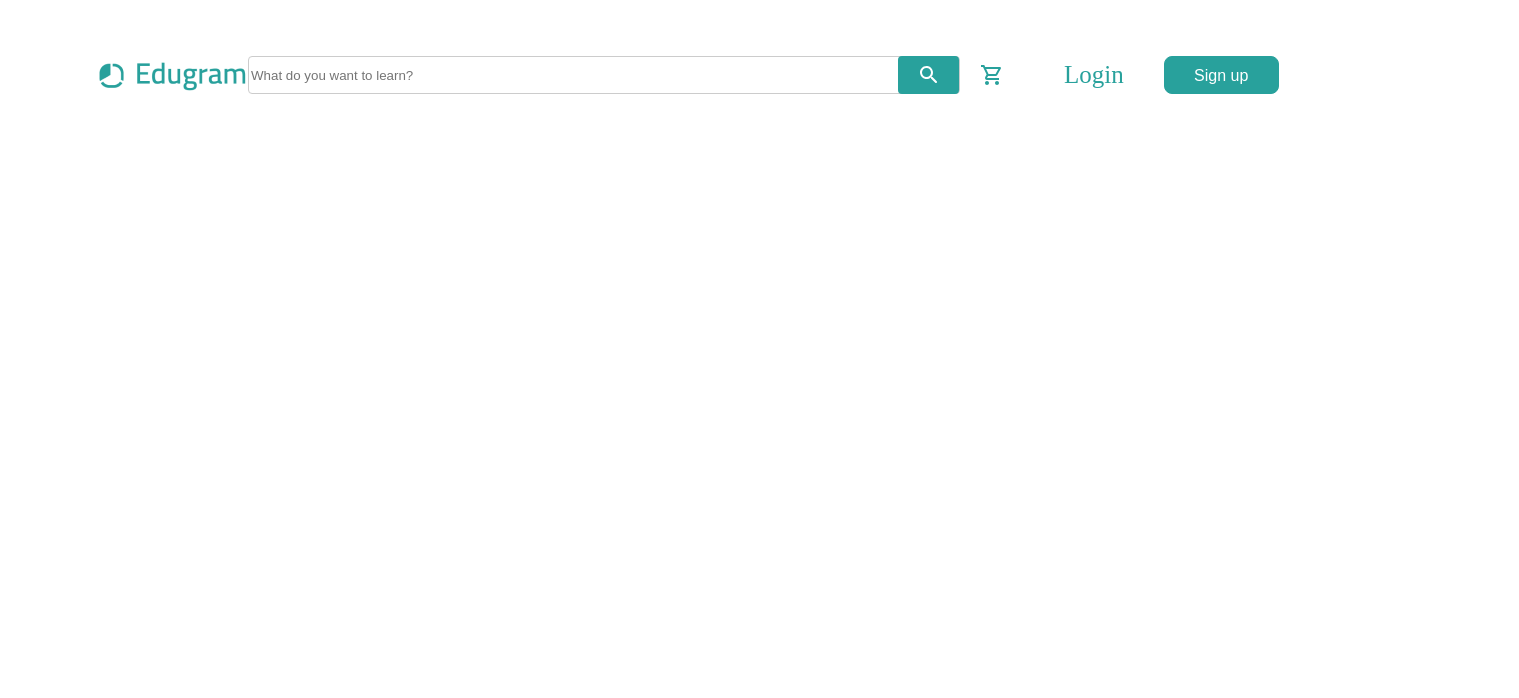
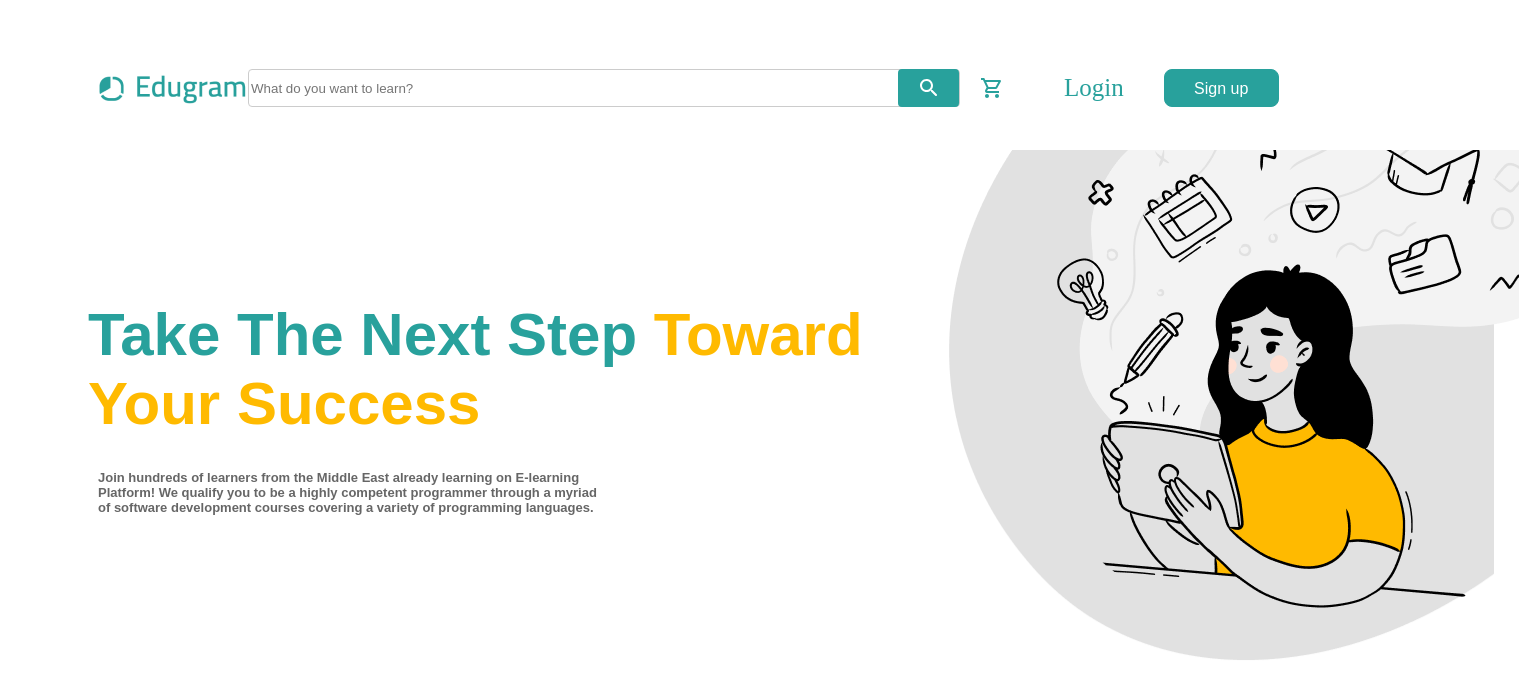
Before and after one commit to Abdelaziz25/Demo-Project, a React (Create React App) app in the folder demoproject/: page / in a window 1280 px wide. Shown: the top 698 px of the page, 1519 px wide, since content can reach past the window. Built offline with nearby package versions, Linux system fonts and the light colour scheme.

Commit message:
finish first Section

```diff
--- a/demoproject/src/App.js
+++ b/demoproject/src/App.js
@@ -1,9 +1,10 @@
-import AppBar from "./components/Bars/AppBar";
+import FirstPage from './Pages/FirstPage';
+
 
 function App()
 {
   return   <div>
-        <AppBar />
+        <FirstPage />
   </div>
 }
 
--- a/demoproject/src/components/Bars/AppBar.css
+++ b/demoproject/src/Organisms/Bars/AppBar.css
@@ -4,6 +4,7 @@
     align-items: center;
     padding: 10px;
     background: #ffff;
+    height: 102px;
   }
 
   .app-bar-left {
--- a/demoproject/src/components/Bars/AppBar.js
+++ b/demoproject/src/Organisms/Bars/AppBar.js
@@ -1,9 +1,9 @@
 import React from 'react';
-import Button from '../Buttons/SignupButton';
+import Button from '../../components/Buttons/SignupButton';
 import Logo from '../../images/Logo.png';
 import ShoppingCartOutlinedIcon from '@mui/icons-material/ShoppingCartOutlined';
 import './AppBar.css';
-import InputBar from '../Input/InputBar';
+import InputBar from '../../components/Input/InputBar';
 
 const AppBar = () => {
   return (
--- /dev/null
+++ b/demoproject/src/Organisms/TopSection.css
@@ -0,0 +1,54 @@
+/* styles.css */
+.TopSection {
+    height: 641px;
+    position: relative;
+  }
+
+  .TextContainer {
+    position: absolute;
+    top: 170px;
+    left: 80px;
+  }
+
+  .Text {
+    font-family: 'Quicksand', sans-serif;
+    font-weight: 600;
+    font-size: 60px;
+  }
+
+  .BlueText {
+    color: #28A19C;
+  }
+
+  .YellowText {
+    color: #FFBA00;
+  }
+
+  .AdditionalText {
+    font-family: 'Quicksand', sans-serif;
+    font-weight: 600;
+    font-size: 13px;
+    color: #343434;
+    position: absolute;
+    top: 170px;
+    left: 10px;
+    opacity: 0.75;
+  }
+
+  .Image1 {
+    position: absolute;
+    top: 20px;
+    left: 930.3px;
+    width: 555.7px;
+    height: 539.32px;
+
+
+  }
+
+  .Image2 {
+    position: absolute;
+    top: 20px;
+    left: 990.17px;
+    width: 520.83px;
+    height: 482.95px;
+  }
--- /dev/null
+++ b/demoproject/src/Organisms/TopSection.js
@@ -0,0 +1,34 @@
+import React from 'react';
+import './TopSection.css';
+import TopSectionArc from '../images/TopSectionGIRL.png';
+import TopSectionGIRL from '../images/TopSectionArc.png';
+const TopSection = () => {
+  return (
+    <div className="TopSection">
+      <div className="TextContainer">
+        <span className="Text BlueText">Take The Next Step</span>
+        <span className="Text YellowText"> Toward</span>
+        <br />
+        <span className="Text YellowText NewYellowText">Your Success</span>
+        <br />
+        <span className="AdditionalText">
+          Join hundreds of learners from the Middle East already learning on E-learning <br />
+          Platform! We qualify you to be a highly competent programmer through a myriad <br />
+          of software development courses covering a variety of programming languages.
+        </span>
+      </div>
+      <img
+        src={TopSectionArc}
+        alt="Arc"
+        className="Image1"
+      />
+        <img
+        src= {TopSectionGIRL}
+        alt="Girl Studying"
+        className="Image2"
+      />
+    </div>
+  );
+};
+
+export default TopSection;
--- /dev/null
+++ b/demoproject/src/Pages/FirstPage.js
@@ -0,0 +1,12 @@
+import React from 'react';
+import TopTemplate from '../Templates/TopTemplate';
+
+const FirstPage = () => {
+    return (
+      <div>
+        <TopTemplate/>
+      </div>
+    );
+  }
+
+export default FirstPage;
--- /dev/null
+++ b/demoproject/src/Templates/TopTemplate.js
@@ -0,0 +1,14 @@
+import React from 'react';
+import AppBar from '../Organisms/Bars/AppBar';
+import TopSection from '../Organisms/TopSection';
+
+const TopTemplate = () => {
+    return (
+      <div>
+        <AppBar />
+        <TopSection />
+      </div>
+    );
+  }
+
+  export default TopTemplate;
```
